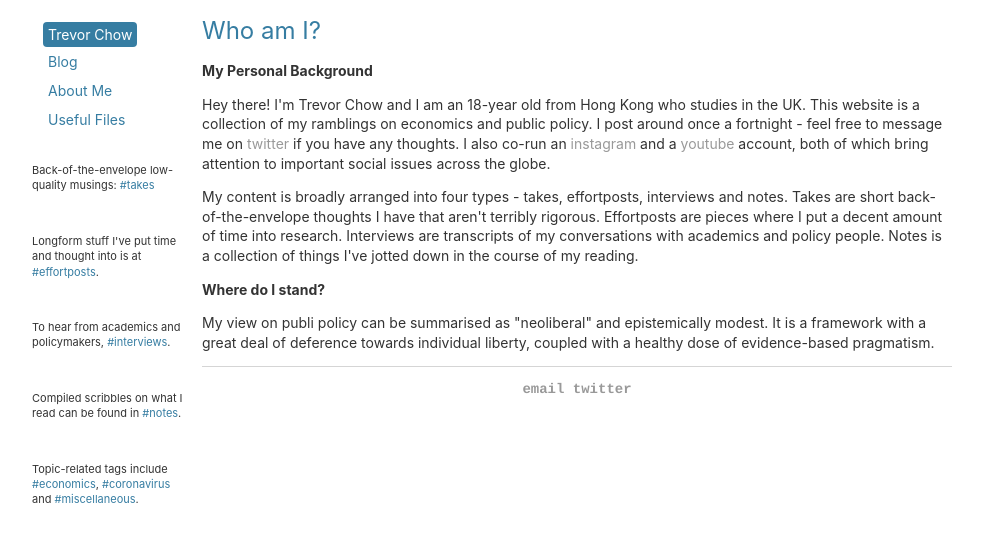
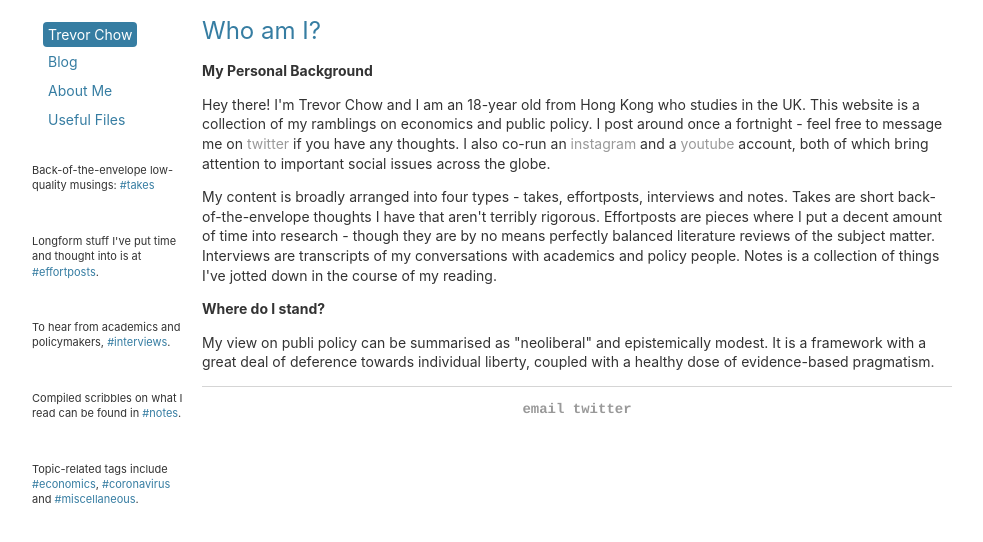
Before and after one commit to tmychow/tmychow.github.io, a Jekyll site: the page built from about/index.html, in a window 1280 px wide. Shown: the top 542 px of the page, without its empty margins (28-1011 px from the left). Built offline with Jekyll 4.4.1, drawn with Linux system fonts in a browser that asks for light colours.

Commit message:
Update index.html

```diff
--- a/about/index.html
+++ b/about/index.html
@@ -6,7 +6,7 @@ title: Trevor's Mostly Economic Musings
 	<h1>Who am I?</h1>
 	<p><strong>My Personal Background</strong></p>
 	<p>Hey there! I'm Trevor Chow and I am an 18-year old from Hong Kong who studies in the UK. This website is a collection of my ramblings on economics and public policy. I post around once a fortnight - feel free to message me on <a href="https://twitter.com/tmychow">twitter</a> if you have any thoughts. I also co-run an <a href="https://instagram.com/foreverfeminism/">instagram</a> and a <a href="https://youtube.com/channel/UCGsJjOYlJIy0K5Cg3D3f3bA">youtube</a> account, both of which bring attention to important social issues across the globe.</p>
-	<p> My content is broadly arranged into four types - takes, effortposts, interviews and notes. Takes are short back-of-the-envelope thoughts I have that aren't terribly rigorous. Effortposts are pieces where I put a decent amount of time into research. Interviews are transcripts of my conversations with academics and policy people. Notes is a collection of things I've jotted down in the course of my reading. </p>
+	<p> My content is broadly arranged into four types - takes, effortposts, interviews and notes. Takes are short back-of-the-envelope thoughts I have that aren't terribly rigorous. Effortposts are pieces where I put a decent amount of time into research - though they are by no means perfectly balanced literature reviews of the subject matter. Interviews are transcripts of my conversations with academics and policy people. Notes is a collection of things I've jotted down in the course of my reading. </p>
 	<p><strong>Where do I stand?</strong></p>
 	<p>My view on publi policy can be summarised as "neoliberal" and epistemically modest. It is a framework with a great deal of deference towards individual liberty, coupled with a healthy dose of evidence-based pragmatism. </p>
 </div><!-- /.blurb -->
```
